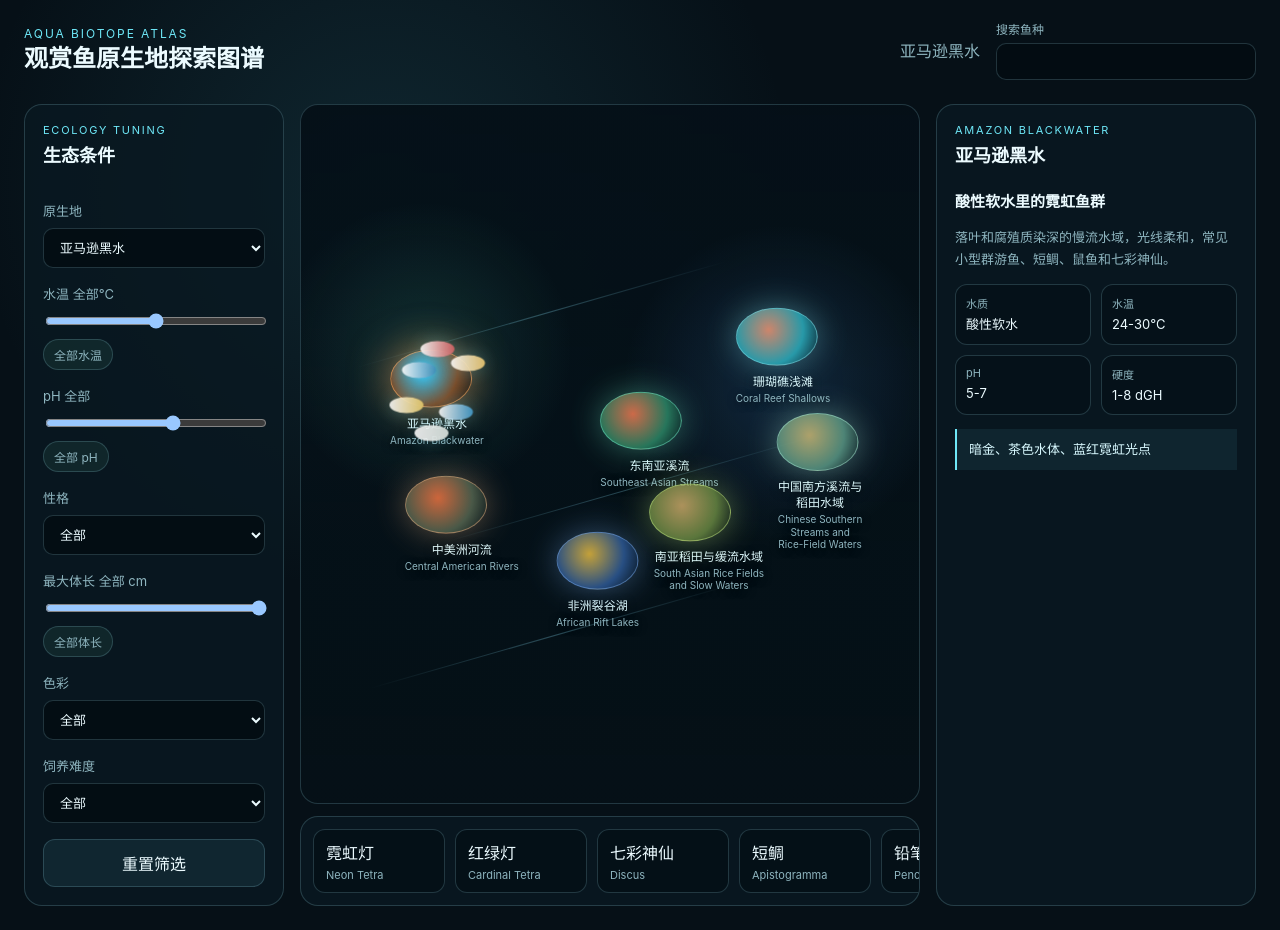
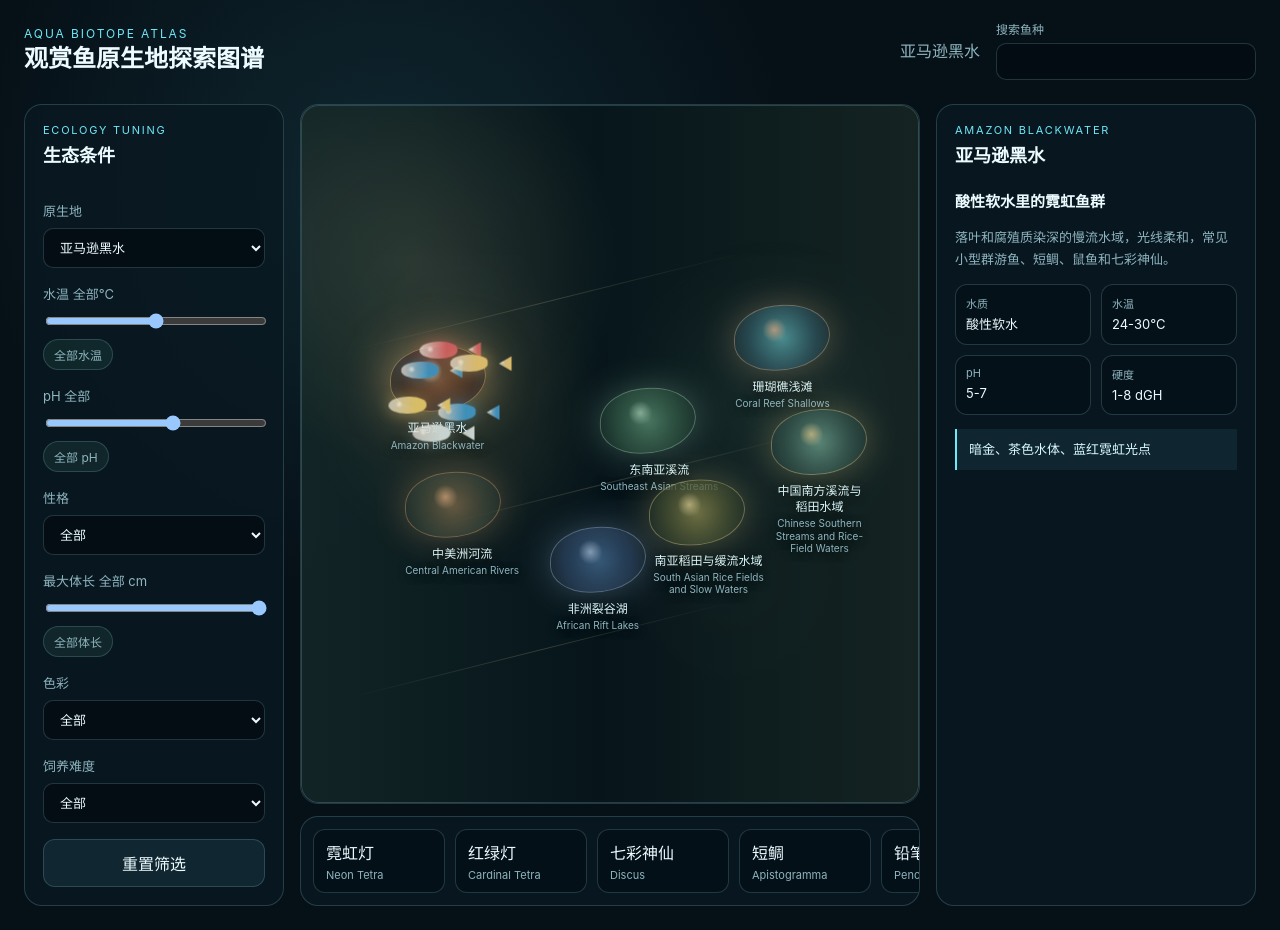
Before and after one commit to woohey/Aquaworld, a React (Vite) app: page / in a window 1280 px wide. Built offline with nearby package versions, Linux system fonts and the light colour scheme.

Commit message:
feat: turn habitat map into scroll canvas

```diff
--- a/src/components/HabitatMap.tsx
+++ b/src/components/HabitatMap.tsx
@@ -1,6 +1,7 @@
 import type { CSSProperties } from 'react';
-import { getFishColorToken } from '../data/colorTokens';
+import { getFishColorToken, getHabitatVisualStyle } from '../data/visualTheme';
 import type { Fish, Habitat } from '../types/domain';
+import { ScrollMapFrame } from './ScrollMapFrame';
 
 type HabitatMapProps = {
   habitats: Habitat[];
@@ -21,12 +22,7 @@ export function HabitatMap({
 }: HabitatMapProps) {
   return (
     <section className="map-stage" aria-label="原生地生态图谱">
-      <div className="map-waterlines" aria-hidden="true">
-        <span />
-        <span />
-        <span />
-      </div>
-
+      <ScrollMapFrame>
         {habitats.map((habitat) => (
           <button
             key={habitat.id}
@@ -36,9 +32,7 @@ export function HabitatMap({
               {
                 left: `${habitat.mapPosition.x}%`,
                 top: `${habitat.mapPosition.y}%`,
-              '--node-primary': habitat.colorPalette.primary,
-              '--node-secondary': habitat.colorPalette.secondary,
-              '--node-glow': habitat.colorPalette.glow,
+                ...getHabitatVisualStyle(habitat),
               } as CSSProperties
             }
             onClick={() => onHabitatSelect(habitat.id)}
@@ -77,6 +71,7 @@ export function HabitatMap({
             <span className="fish-marker__label">{item.chineseName}</span>
           </button>
         ))}
+      </ScrollMapFrame>
     </section>
   );
 }
--- a/src/styles.css
+++ b/src/styles.css
@@ -139,7 +139,7 @@ select {
 .map-stage {
   position: relative;
   overflow: hidden;
-  padding: 18px;
+  padding: 0;
 }
 
 .map-column {
@@ -457,15 +457,13 @@ select {
 }
 
 .map-stage {
-  min-height: clamp(420px, 58vh, 520px);
-  background:
-    radial-gradient(circle at 20% 35%, rgba(82, 211, 178, 0.15), transparent 22%),
-    radial-gradient(circle at 78% 40%, rgba(82, 164, 255, 0.16), transparent 25%),
-    linear-gradient(180deg, rgba(5, 16, 24, 0.96), rgba(5, 17, 23, 0.82));
+  min-height: 520px;
+  background: transparent;
 }
 
 .scroll-map-frame {
   position: relative;
+  height: 100%;
   min-height: 100%;
   overflow: hidden;
   border: 1px solid var(--line);
@@ -531,29 +529,6 @@ select {
   z-index: 1;
 }
 
-.map-waterlines span {
-  position: absolute;
-  width: 62%;
-  height: 1px;
-  background: linear-gradient(90deg, transparent, rgba(140, 230, 255, 0.28), transparent);
-  transform: rotate(-16deg);
-}
-
-.map-waterlines span:nth-child(1) {
-  left: 8%;
-  top: 30%;
-}
-
-.map-waterlines span:nth-child(2) {
-  left: 22%;
-  top: 55%;
-}
-
-.map-waterlines span:nth-child(3) {
-  left: 10%;
-  top: 76%;
-}
-
 .habitat-node,
 .fish-marker {
   position: absolute;
@@ -566,18 +541,24 @@ select {
 
 .habitat-node__orb {
   display: block;
-  width: 82px;
-  height: 58px;
-  border: 1px solid color-mix(in srgb, var(--node-glow), transparent 40%);
-  border-radius: 50%;
-  background: radial-gradient(circle at 40% 38%, var(--node-secondary), var(--node-primary) 58%, rgba(2, 8, 12, 0.35));
-  box-shadow: 0 0 32px color-mix(in srgb, var(--node-glow), transparent 55%);
-  opacity: 0.8;
+  width: 96px;
+  height: 66px;
+  border: 1px solid color-mix(in srgb, var(--habitat-glow), transparent 44%);
+  border-radius: 54% 46% 58% 42%;
+  background:
+    radial-gradient(circle at 42% 38%, color-mix(in srgb, var(--habitat-glow), white 10%), transparent 18%),
+    radial-gradient(circle at 50% 50%, var(--habitat-ink), var(--habitat-wash) 62%, rgba(10, 18, 18, 0.18));
+  box-shadow:
+    0 0 34px color-mix(in srgb, var(--habitat-glow), transparent 58%),
+    inset 0 0 24px rgba(244, 239, 227, 0.08);
+  opacity: 0.78;
 }
 
 .habitat-node.is-selected .habitat-node__orb {
   opacity: 1;
-  box-shadow: 0 0 42px color-mix(in srgb, var(--node-glow), transparent 30%);
+  box-shadow:
+    0 0 46px color-mix(in srgb, var(--habitat-glow), transparent 30%),
+    inset 0 0 28px rgba(244, 239, 227, 0.12);
 }
 
 .habitat-node__name {
@@ -610,11 +591,24 @@ select {
 }
 
 .fish-marker__shape {
-  width: 34px;
-  height: 16px;
-  border-radius: 50%;
-  background: linear-gradient(90deg, rgba(255, 255, 255, 0.88), var(--fish-color, var(--aqua)));
-  box-shadow: 0 0 18px rgba(110, 231, 247, 0.28);
+  position: relative;
+  width: 38px;
+  height: 17px;
+  border-radius: 55% 45% 50% 50%;
+  background:
+    radial-gradient(circle at 28% 45%, rgba(244, 239, 227, 0.72), transparent 13%),
+    linear-gradient(90deg, rgba(244, 239, 227, 0.72), var(--fish-color, var(--aqua)) 72%);
+  box-shadow: 0 0 16px color-mix(in srgb, var(--fish-color, var(--aqua)), transparent 55%);
+}
+
+.fish-marker__shape::after {
+  position: absolute;
+  width: 13px;
+  height: 15px;
+  background: inherit;
+  clip-path: polygon(0 50%, 100% 0, 100% 100%);
+  content: '';
+  transform: translate(30px, 1px);
 }
 
 .fish-marker.is-selected .fish-marker__shape {
```
Also changed, not shown: 1 other file (tests, documents, lock files or other folders). Lines whose indentation alone changed are shown as unchanged.
